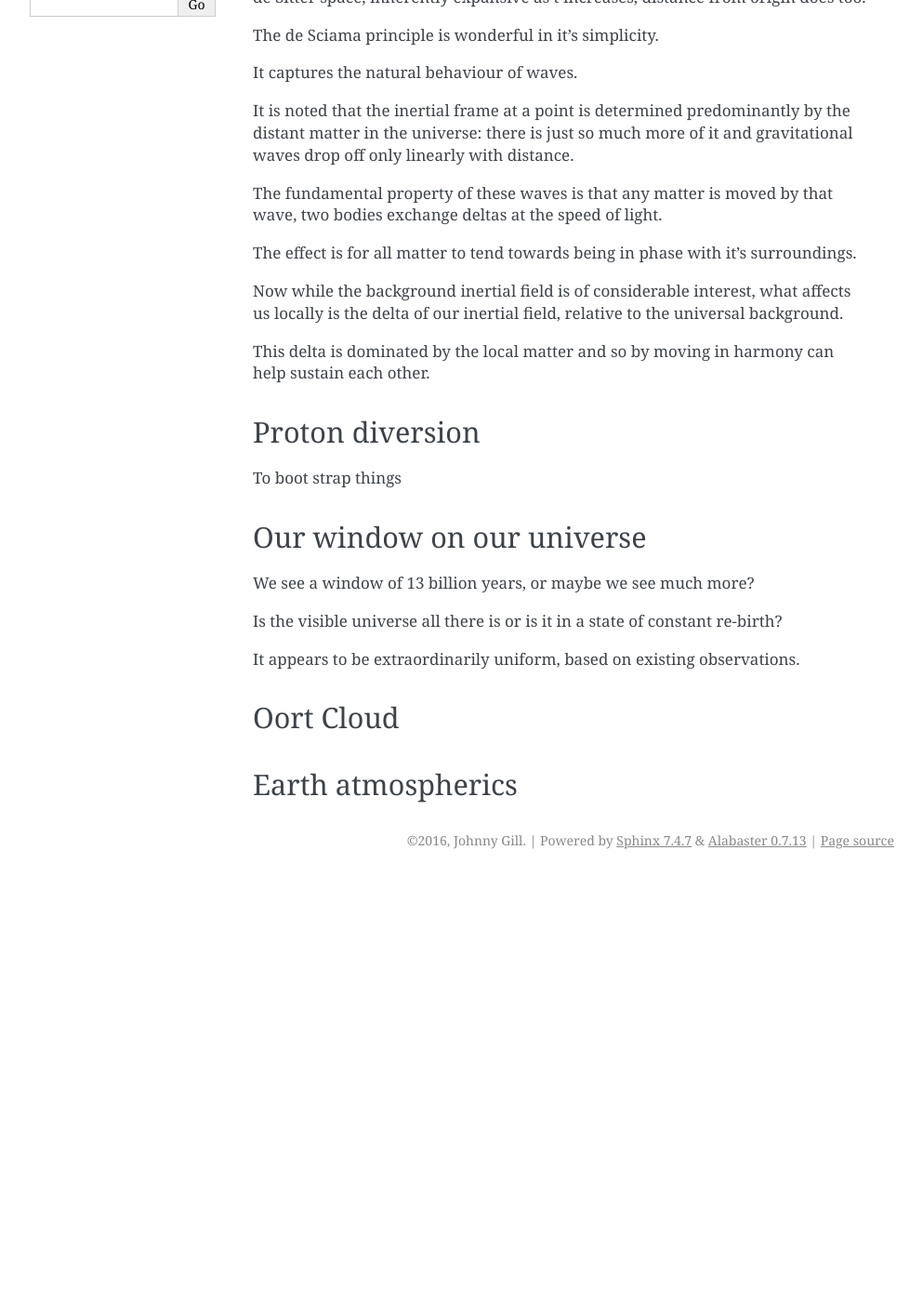
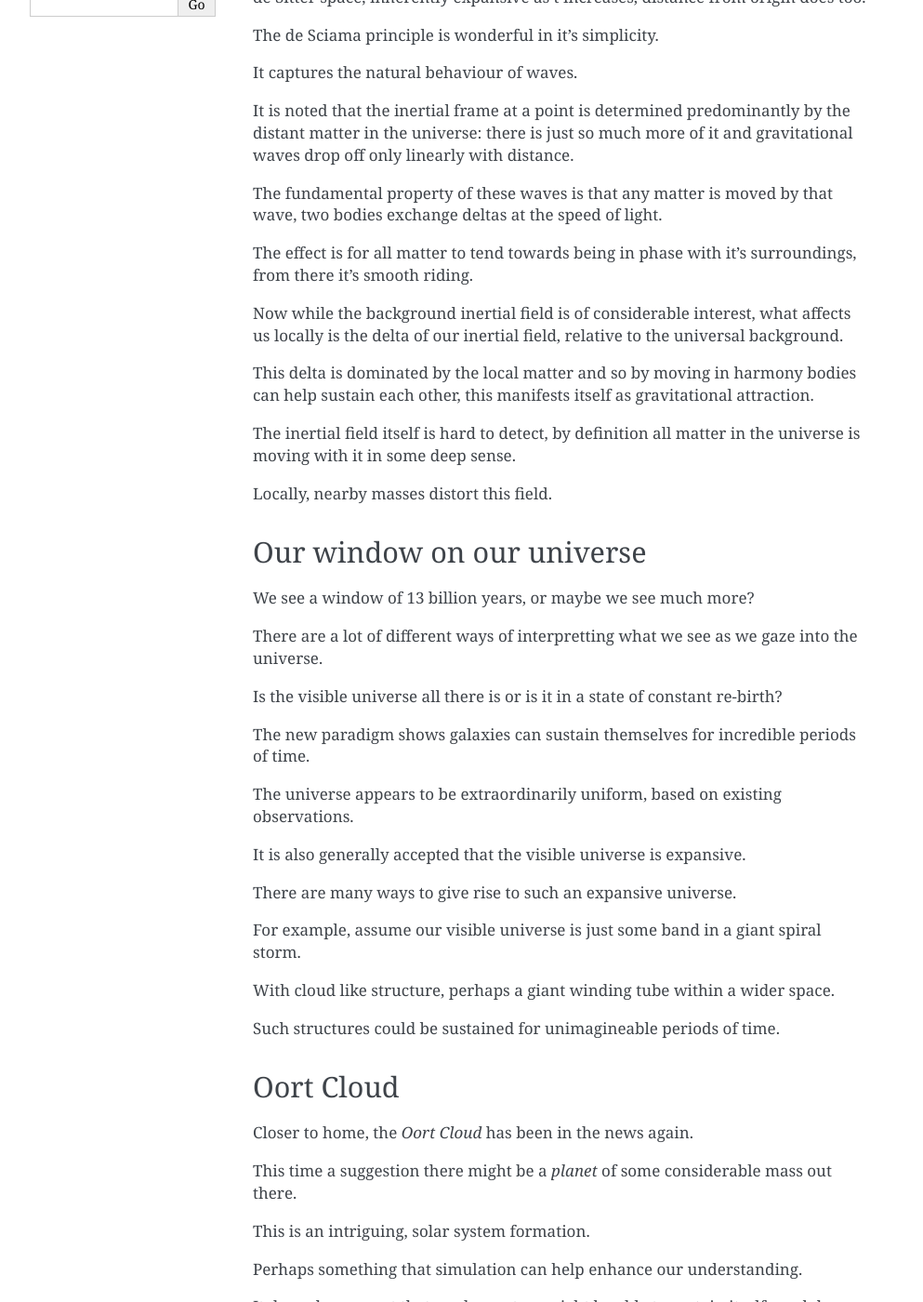
Before and after one commit to openbermuda/karmapi, a Sphinx documentation site: the page built from docs/nodice/oo2ueh.rst, in a window 1280 px wide and 1400 px high, scrolled down 363 px. Shown: the whole window at 93% size, without its empty margins (148-1141 px from the left). Built offline with Sphinx 7.4.7, drawn with Linux system fonts in a browser that asks for light colours; formulas are drawn with MathJax 3; pages that are not in the unit, such as notebooks, are missing from menus; before the commit the page ends 1306 px from its top, so only the background shows below that; some of the changed text lies outside the part shown.

Commit message:
oort ought to help outer spheres

```diff
--- a/docs/nodice/oo2ueh.rst
+++ b/docs/nodice/oo2ueh.rst
@@ -31,38 +31,81 @@
 that wave, two bodies exchange deltas at the speed of light.
 
 The effect is for all matter to tend towards being in phase with it's
-surroundings.
+surroundings, from there it's smooth riding.
 
 Now while the background inertial field is of considerable interest,
 what affects us locally is the delta of our inertial field, relative
 to the universal background.
 
 This delta is dominated by the local matter and so by moving in harmony
-can help sustain each other.
+bodies can help sustain each other, this manifests itself as
+gravitational attraction.
+
+The inertial field itself is hard to detect, by definition all matter
+in the universe is moving with it in some deep sense.
+
+Locally, nearby masses distort this field.
+
+
+
+Our window on our universe
+==========================
+
+We see a window of 13 billion years, or maybe we see much more?
+
+There are a lot of different ways of interpretting what we see as we
+gaze into the universe.
+
+Is the visible universe all there is or is it in a state of constant
+re-birth?
+
+The new paradigm shows galaxies can sustain themselves for incredible
+periods of time.
+
+
+The universe appears to be extraordinarily uniform, based on existing
+observations.
+
+It is also generally accepted that the visible universe is expansive.
+
+There are many ways to give rise to such an expansive universe.
+
+For example, assume our visible universe is just some band in a giant
+spiral storm.
+
+With cloud like structure, perhaps a giant winding tube within a wider
+space.
+
+Such structures could be sustained for unimagineable periods of time.
+
+Oort Cloud
+==========
+
+Closer to home, the *Oort Cloud* has been in the news again.
+
+This time a suggestion there might be a *planet* of some considerable
+mass out there.
+
+This is an intriguing, solar system formation.
+
+Perhaps something that simulation can help enhance our understanding.
+
+It does also suggest that a solar system might be able to sustain
+itself much longer than is normally assumed.
+
+Models do not seem to include considerations of in-flow of new matter
+to a system.
+
+This leads me closer to home and tropical cyclones.
+
+
+Earth atmospherics
+==================
+
 
 
 
 Proton diversion
 ================
 
-To boot strap things
-
-Our window on our universe
-==========================
-
-We see a window of 13 billion years, or maybe we see much more?
-
-Is the visible universe all there is or is it in a state of constant
-re-birth?
-
-It appears to be extraordinarily uniform, based on existing
-observations.
-
-
-
-Oort Cloud
-==========
-
-
-Earth atmospherics
-==================
+To boot strap things ... later?
```
